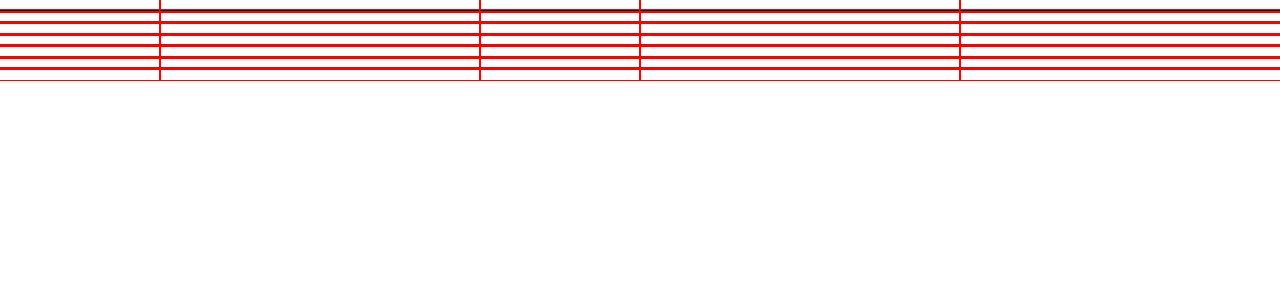
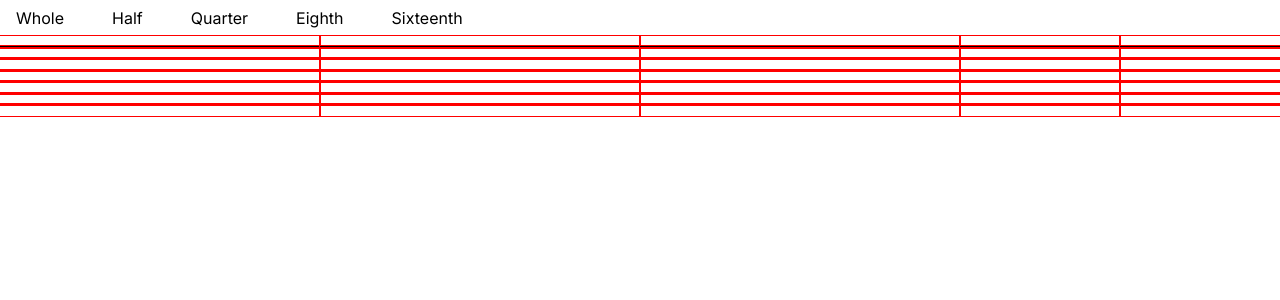
Before and after one commit to Pfannen/beat-canvas, a Next.js app: page / in a window 1280 px wide. Shown: the top 300 px of the page. Built offline with nearby package versions, Linux system fonts and the light colour scheme.

Commit message:
Updated the measure modifiers to help make updating measure state more compliant with react standards

```diff
--- a/app/page.tsx
+++ b/app/page.tsx
@@ -1,38 +1,15 @@
 "use client";
 
 import MusicProvider from "@/components/providers/music";
-import DisplayMeasure from "@/components/ui/measure/display-measures/display-measure";
-import classes from "./page.module.css";
-import DisplayMeasures from "@/components/ui/measure/display-measures";
-import Note from "@/components/ui/measure/note";
-import Measure from "@/components/ui/measure/modifiable-measure";
-import { minimalSegmentGenerator } from "@/components/ui/reusable/segment-split/utils";
-import SplitSegment from "@/components/ui/measure/segment/split-segment";
+import ModifiableMeasure from "@/components/ui/measure/segmented-measure/modifiable-measure";
 
 export default function Home() {
   return (
-    // <MusicProvider>
-    //   <div className={classes.measures}>
-    //     <DisplayMeasures />
-    //   </div>
-    // </MusicProvider>
-    <div className={classes.measures}>
-      {/* <Note /> */}
-      <Measure
-        segmentGenerator={minimalSegmentGenerator}
-        notes={[{ x: 1.5, type: "eighth", y: 0 }]}
-        timeSignature={{ beatNote: 4, beatsPerMeasure: 4 }}
-        renderSegment={(props) => <SplitSegment {...props} />}
-        addNote={(note) => {
-          console.log(note);
-        }}
-        removeNote={(x, y) => {
-          console.log(x, y);
-        }}
-      />
-    </div>
+    <MusicProvider>
+      {/* <div className={classes.measures}>
+        <DisplayMeasures />
+      </div> */}
+      <ModifiableMeasure measureIndex={0} />
+    </MusicProvider>
   );
 }
-
-{
-}
--- a/components/providers/music/hooks/useMeasures/index.tsx
+++ b/components/providers/music/hooks/useMeasures/index.tsx
@@ -1,6 +1,6 @@
 import { useState } from "react";
 import { Measure } from "../../types";
-import { MeasureModifier } from "./utils";
+import { MeasureFetcher, MeasureModifier } from "./utils";
 
 const useMeasures = (initialMeasures?: Measure[]) => {
   const [measures, setMeasures] = useState<Measure[]>(initialMeasures || []);
@@ -8,16 +8,36 @@ const useMeasures = (initialMeasures?: Measure[]) => {
   const invokeMeasureModifier = (del: ReturnType<MeasureModifier<any>>) => {
     setMeasures((prevState) => {
       const copyState = [...prevState];
-      del(copyState);
+      const getMeasures: MeasureFetcher = (index, count) => {
+        if (index === undefined || !count) {
+          return copyState;
+        }
+        const copiedMeasures = [];
+        for (let i = 0; i < count; i++) {
+          const copyMeasure = {
+            notes: [...copyState[i + index].notes],
+          };
+          copyState[i + index] = copyMeasure;
+          copiedMeasures.push(copyMeasure);
+        }
+        return copiedMeasures;
+      };
+
+      del(getMeasures);
       return copyState;
     });
   };
-  return { measures, invokeMeasureModifier };
+
+  const getMeasures = (index: number, count: number) => {
+    return measures.slice(index, index + count);
+  };
+  return { measures, invokeMeasureModifier, getMeasures };
 };
 
 useMeasures.initialState = {
   measures: [],
   invokeMeasureModifier: () => {},
+  getMeasures: () => [],
 };
 
 export default useMeasures;
--- a/components/providers/music/hooks/useMeasures/utils.ts
+++ b/components/providers/music/hooks/useMeasures/utils.ts
@@ -1,12 +1,16 @@
 import { TimeSignature, Measure, Note } from "../../types";
 import { getNoteDuration } from "../../utils";
 
-export type MeasureModifier<T> = (args: T) => (measures: Measure[]) => void;
+export type MeasureFetcher = (index?: number, count?: number) => Measure[];
+
+export type MeasureModifier<T> = (
+  args: T
+) => (getMeasures: MeasureFetcher) => void;
 
 export const addNote: MeasureModifier<{ note: Note; measureIndex: number }> =
   ({ note, measureIndex }) =>
-  (measures) => {
-    const measure = measures[measureIndex];
+  (getMeasures) => {
+    const measure = getMeasures(measureIndex, 1)[0];
     const timeSignature = {
       beatNote: 4,
       beatsPerMeasure: 4,
@@ -24,14 +28,14 @@ export const removeNote: MeasureModifier<{
   measureIndex: number;
 }> =
   ({ noteIndex, measureIndex }) =>
-  (measures) => {
-    measures[measureIndex].notes.splice(noteIndex, 1);
+  (getMeasures) => {
+    getMeasures(measureIndex)[0].notes.splice(noteIndex, 1);
   };
 
 export const createMeasure: MeasureModifier<{ notes?: Note[] }> =
   ({ notes }) =>
-  (measures) => {
-    measures.push({ notes: notes || [] });
+  (getMeasures) => {
+    getMeasures().push({ notes: notes || [] });
   };
 
 export const removeMeasures: MeasureModifier<{
@@ -39,8 +43,8 @@ export const removeMeasures: MeasureModifier<{
   count: number;
 }> =
   ({ startIndex, count }) =>
-  (measures) => {
-    measures.splice(startIndex, count);
+  (getMeasures) => {
+    getMeasures().splice(startIndex, count);
   };
 
 export const duplicateMeasures: MeasureModifier<{
@@ -49,7 +53,8 @@ export const duplicateMeasures: MeasureModifier<{
   insertIndex?: number;
 }> =
   ({ startIndex, count, insertIndex }) =>
-  (measures) => {
+  (getMeasures) => {
+    const measures = getMeasures();
     const duplicatedMeasures = measures.slice(startIndex, startIndex + count);
     measures.splice(insertIndex || measures.length, 0, ...duplicatedMeasures);
   };
--- a/components/ui/measure/segment/split-segment/index.tsx
+++ b/components/ui/measure/segment/split-segment/index.tsx
@@ -6,7 +6,7 @@ import { SegmentProps } from "../../types";
 import { FunctionComponent, useState } from "react";
 import { SegmentBeat } from "@/components/providers/music/types";
 
-const SplitSegment: FunctionComponent<SegmentProps> = (props) => {
+const SplitSegment: FunctionComponent<SegmentProps<any>> = (props) => {
   const [split, setSplit] = useState(false);
   const { width } = props;
   const renderLedgerComponent = (
@@ -26,7 +26,8 @@ const SplitSegment: FunctionComponent<SegmentProps> = (props) => {
         // }}
         // dataName="note"
         onClick={() => {
-          setSplit(true);
+          props.actionHandler("click", props.xPos, yPos);
+          //setSplit(true);
         }}
         className={classes.component}
         height={height}
--- a/components/ui/measure/modifiable-measure/index.tsx
+++ b/components/ui/measure/segmented-measure/index.tsx
@@ -1,8 +1,7 @@
 "use client";
 import classes from "./index.module.css";
-import { FunctionComponent } from "react";
-import { MeasureProps, Segment, SegmentGenerator } from "../types";
-import useLinkedListState from "@/components/hooks/useLinkedListState";
+import { FunctionComponent, ReactNode } from "react";
+import { Segment, SegmentGenerator, SegmentRenderer } from "../types";
 import {
   TimeSignature,
   Note,
@@ -10,37 +9,52 @@ import {
 } from "@/components/providers/music/types";
 import { getNoteDuration } from "@/components/providers/music/utils";
 
+export type MeasureProps = {
+  segmentGenerator: SegmentGenerator;
+  renderSegment: SegmentRenderer;
+  notes: Note[];
+  // addNote: (note: Note) => void;
+  // removeNote: (xPos: number, yPos: number) => void;
+  timeSignature: TimeSignature;
+};
+
 const Measure: FunctionComponent<MeasureProps> = ({
   segmentGenerator,
   renderSegment,
-  addNote,
   notes,
   timeSignature,
 }) => {
-  const [segments, updateEnv, iterateSegments] = useLinkedListState(() => {
-    return generateSegments(segmentGenerator, notes, timeSignature);
-  });
-  const onAddNote = (segment: Segment) => (note: Note) => {
-    console.log(segment);
-    //validate note placement
-    //if valid, update state...
-    addNote(note);
-    updateEnv(() => {
-      segment.data.notes = [note];
-    });
+  // const [segments, updateEnv, iterateSegments] = useLinkedListState(() => {
+  //   return generateSegments(segmentGenerator, notes, timeSignature);
+  // });
+  // const onAddNote = (segment: Segment) => (note: Note) => {
+  //   console.log(segment);
+  //   //validate note placement
+  //   //if valid, update state...
+  //   addNote(note);
+  //   updateEnv(() => {
+  //     segment.data.notes = [note];
+  //   });
+  // };
+  const segments = generateSegments(segmentGenerator, notes, timeSignature);
+  const reduceNodes = (reducer: (cell: Segment) => ReactNode) => {
+    const data = [];
+    let currNode: Segment | undefined = segments;
+    while (currNode) {
+      data.push(reducer(currNode));
+      currNode = currNode.next;
+    }
+    return data;
   };
   return (
     <div className={classes.measure}>
-      {iterateSegments((segment) => {
+      {reduceNodes((segment) => {
         const { beatPercentage, notes, xPos } = segment.data;
         return renderSegment({
           beatPercentage,
           notes,
           xPos,
           width: beatPercentage / timeSignature.beatsPerMeasure,
-          noteValidator: (x, y, t) => true,
-          onNotePlaced: onAddNote(segment),
-          onNoteRemoved: (y) => console.log(y),
         });
       })}
     </div>
--- /dev/null
+++ b/components/ui/measure/segmented-measure/modifiable-measure/index.module.css
@@ -0,0 +1,4 @@
+.measures {
+  width: 100%;
+  height: 10vh;
+}
--- /dev/null
+++ b/components/ui/measure/segmented-measure/modifiable-measure/index.tsx
@@ -0,0 +1,60 @@
+import { minimalSegmentGenerator } from "@/components/ui/reusable/segment-split/utils";
+import { SegmentActionHandler } from "../../types";
+import classes from "./index.module.css";
+import { FunctionComponent, useState } from "react";
+import Measure from "..";
+import SplitSegment from "../../segment/split-segment";
+import { useMusic } from "@/components/providers/music";
+import NoteSelection from "@/components/ui/reusable/note-selection";
+import { NoteType } from "@/components/providers/music/types";
+import { addNote } from "@/components/providers/music/hooks/useMeasures/utils";
+
+type ModifiableMeasureProps = { measureIndex: number };
+
+const ModifiableMeasure: FunctionComponent<ModifiableMeasureProps> = ({
+  measureIndex,
+}) => {
+  const { getMeasures, invokeMeasureModifier } = useMusic();
+  const [noteSelected, setNoteSelected] = useState<NoteType | undefined>();
+  const actionHandler: SegmentActionHandler<"click"> = (action, x, y) => {
+    if (noteSelected) {
+      const del = addNote({ note: { x, y, type: noteSelected }, measureIndex });
+      invokeMeasureModifier(del);
+      console.log(del);
+    } else console.log(action, x, y);
+  };
+  const noteSelectHandler = (type: NoteType) => {
+    setNoteSelected((prevState) => {
+      if (type === prevState) {
+        return undefined;
+      }
+      return type;
+    });
+  };
+  return (
+    <>
+      <NoteSelection
+        selectedNote={noteSelected}
+        onNoteClicked={noteSelectHandler}
+      />
+      <div className={classes.measures}>
+        {getMeasures(measureIndex, 1).map(({ notes }) => {
+          return (
+            <Measure
+              segmentGenerator={minimalSegmentGenerator}
+              notes={notes}
+              timeSignature={{ beatNote: 4, beatsPerMeasure: 4 }}
+              renderSegment={(props) => {
+                return (
+                  <SplitSegment actionHandler={actionHandler} {...props} />
+                );
+              }}
+            />
+          );
+        })}
+      </div>
+    </>
+  );
+};
+
+export default ModifiableMeasure;
--- /dev/null
+++ b/components/ui/reusable/note-selection/index.module.css
@@ -0,0 +1,14 @@
+.notes {
+  display: flex;
+  gap: 1rem;
+}
+
+.selected {
+  background-color: lightgreen;
+}
+
+.note {
+  padding-inline: 1rem;
+  padding-block: 0.5rem;
+  border-radius: 8px;
+}
--- /dev/null
+++ b/components/ui/reusable/note-selection/index.tsx
@@ -0,0 +1,44 @@
+import { NoteType } from "@/components/providers/music/types";
+import classes from "./index.module.css";
+import { FunctionComponent, ReactNode } from "react";
+import { concatClassNames } from "@/utils/css";
+
+const notes: { type: NoteType; label: ReactNode }[] = [
+  { type: "whole", label: "Whole" },
+  { type: "half", label: "Half" },
+  { type: "quarter", label: "Quarter" },
+  { type: "eighth", label: "Eighth" },
+  { type: "sixteenth", label: "Sixteenth" },
+];
+
+type NoteSelectionProps = {
+  selectedNote?: NoteType;
+  onNoteClicked: (type: NoteType) => void;
+};
+
+const NoteSelection: FunctionComponent<NoteSelectionProps> = ({
+  selectedNote,
+  onNoteClicked,
+}) => {
+  return (
+    <div className={classes.notes}>
+      {notes.map(({ type, label }) => {
+        return (
+          <button
+            className={concatClassNames(
+              classes.note,
+              selectedNote === type && classes.selected
+            )}
+            onClick={() => {
+              onNoteClicked(type);
+            }}
+          >
+            {label}
+          </button>
+        );
+      })}
+    </div>
+  );
+};
+
+export default NoteSelection;
--- a/components/ui/reusable/segment-split/utils.ts
+++ b/components/ui/reusable/segment-split/utils.ts
@@ -8,7 +8,8 @@ export const minimalSegmentGenerator: SegmentGenerator = (
   const distance = notePosition - currentPosition; //The distance that needs to be covered
   const segmentCounts: SegmentCount[] = []; //The segments that will fill the distance
   let currentDistance = 0; //The total distance covered
-  let currentBeat: SegmentBeat = 1; //The segment length to start with
+
+  let currentBeat = 1 as SegmentBeat; //The segment length to start with
   while (currentDistance < distance) {
     //While the distance hasn't been fully covered
     const segmentCount = Math.floor((distance - currentDistance) / currentBeat); //How many whole segments can be placed in the current distance
```
Also changed, not shown: components/ui/measure/types.ts (+17 -17 lines), components/ui/measure/segmented-measure/index.module.css (renamed from components/ui/measure/modifiable-measure/index.module.css).
